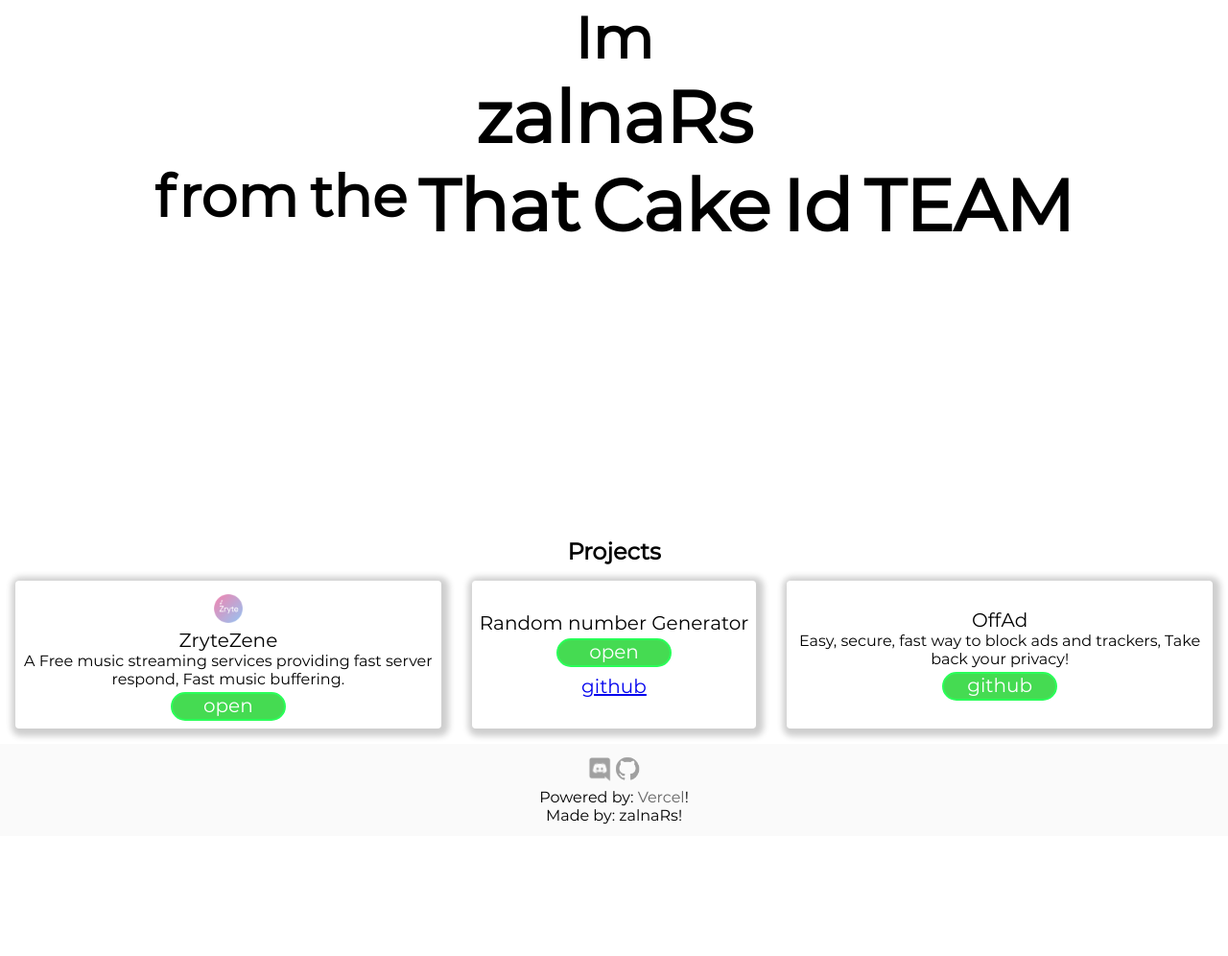
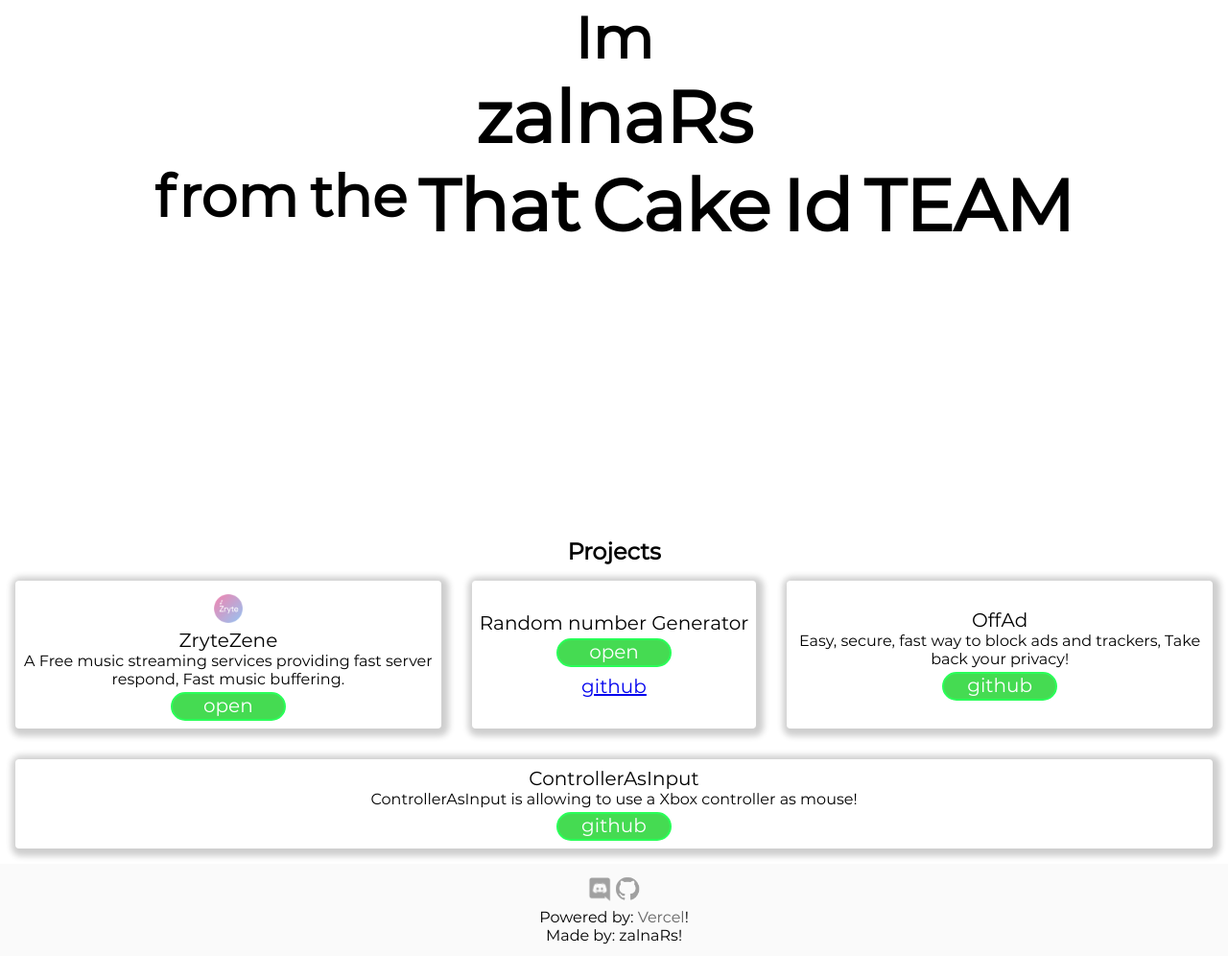
Before and after one commit to zalnaRs/website, a Gatsby site: page / in a window 1280 px wide. Shown: the part 147-1143 px from the top of the page at 96% size. Before the commit the page ends 1018 px from the top, so only its background shows below. Built offline with nearby package versions, Linux system fonts and the light colour scheme; Gatsby itself is replaced by a stand-in of ours.

Commit message:
Update index.js

```diff
--- a/src/pages/index.js
+++ b/src/pages/index.js
@@ -140,6 +140,15 @@
                 </a>
               </div>
             </div>
+    <div data-sal-delay="400" data-sal="slide-up" className="card">
+                ControllerAsInput
+                <p style={{ fontSize: 16 }}>
+                  ControllerAsInput is allowing to use a Xbox controller as mouse!
+                </p>
+                <a href="https://zalnars.github.io/ControllerAsInput/" className="button">
+                  Github
+                </a>
+              </div>
           </section>
         </center>
       </main>
```
